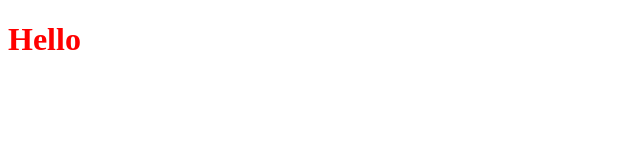
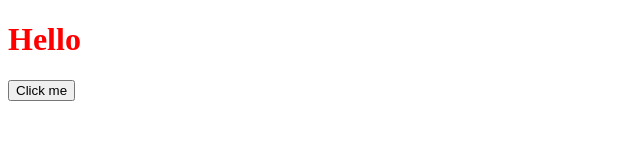
Before and after one commit to kingluddite/10-20-2021, a plain HTML site: page index.html in a window 1280 px wide. Shown: the whole page, without its empty margins (0-640 px from the left). Drawn offline with Linux system fonts and the light colour scheme.

Commit message:
dom with toggle

```diff
--- a/assets/js/scripts.js
+++ b/assets/js/scripts.js
@@ -3,14 +3,49 @@
 //   <h1>Hello</h1>
 // </div>
 
+// <div id="root">
+//   <div></div>
+// </div>
 // grab the root element
+// window.addEventListener('DOMContentLoaded', (event) => {
+    // console.log('DOM fully loaded and parsed');
+function toggleText() {
+    if (divElement.style.display === 'none') {
+        divElement.style.display = "block";
+    } else {
+        divElement.style.display = "none";
+    }
+}
+
+
 const rootElement = document.getElementById('root');
+
+// create a DIV element
+const divElement = document.createElement('div');
+divElement.setAttribute('class', '.container');
+
+// append the DIV to the root
 // create an H1
 const headingOneElement = document.createElement('h1');
 // create text
 const headingContent = document.createTextNode('Hello');
 // add the text to the h1
 headingOneElement.appendChild(headingContent);
-// append the H1 to the root
-rootElement.appendChild(headingOneElement);
-// create text that says "Hello"
+// append the H1 to the div
+divElement.appendChild(headingOneElement);
+// append the div to the root
+rootElement.appendChild(divElement);
+
+const myBtn = document.createElement('button');
+myBtn.setAttribute('class', 'my-btn');
+const myButtonContent = document.createTextNode('Click me');
+myBtn.appendChild(myButtonContent);
+rootElement.appendChild(myBtn);
+
+
+// add a listener
+myBtn.addEventListener('click', toggleText);
+
+
+
+// });
```
Also changed, not shown: index.html (line endings or trailing spaces).
